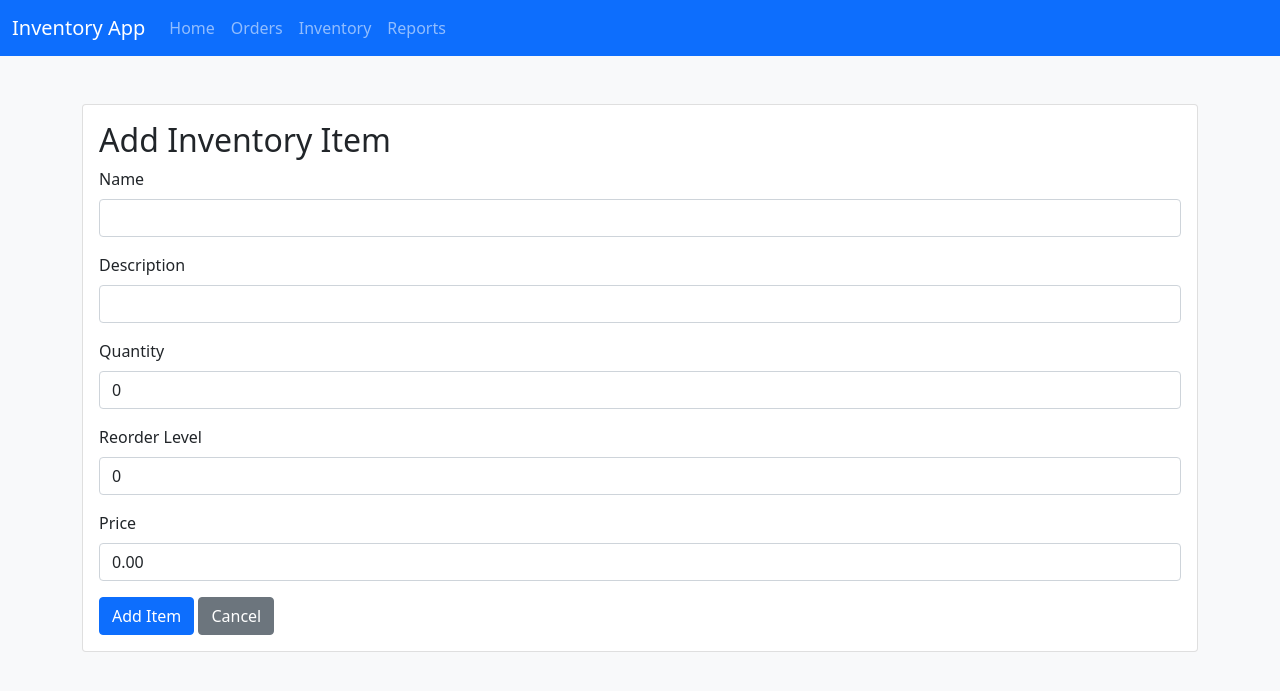
After one commit to rogermle/inventory_app, a Flask app: page /inventory/add in a window 1280 px wide. The commit adds this page. Shown: the top 691 px of the page. Run offline with Flask 3, Linux system fonts and the light colour scheme; some libraries are stand-ins or nearby versions.

Commit message:
Create Inventory functionality

```diff
--- a/app.py
+++ b/app.py
@@ -6,6 +6,7 @@ from dotenv import load_dotenv
 load_dotenv()  # take environment variables
 
 app = Flask(__name__)
+app.config['SECRET_KEY'] = 'dev-secret-key-12345'  # Change this to a strong, unique value for production
 
 # Configure PostgreSQL database (default to SQLite if not set)
 POSTGRES_URI = os.environ.get('DATABASE_URL')
@@ -28,10 +29,33 @@ def hello():
 def orders():
     return render_template('orders.html')
 
+from flask import request, redirect, url_for, flash
+
 @app.route('/inventory')
 def inventory():
     items = InventoryItem.query.all()
     return render_template('inventory.html', items=items)
+
+@app.route('/inventory/add', methods=['GET', 'POST'])
+def add_inventory_item():
+    if request.method == 'POST':
+        name = request.form['name']
+        description = request.form['description']
+        quantity = int(request.form['quantity'])
+        reorder_level = int(request.form['reorder_level'])
+        price = float(request.form['price'])
+        new_item = InventoryItem(
+            name=name,
+            description=description,
+            quantity=quantity,
+            reorder_level=reorder_level,
+            price=price
+        )
+        db.session.add(new_item)
+        db.session.commit()
+        flash(f'Inventory item "{name}" added!', 'success')
+        return redirect(url_for('inventory'))
+    return render_template('add_inventory_item.html')
 
 @app.route('/reports')
 def reports():
--- /dev/null
+++ b/templates/add_inventory_item.html
@@ -0,0 +1,33 @@
+{% extends 'base.html' %}
+{% block title %}Add Inventory Item | Inventory Management System{% endblock %}
+{% block content %}
+<div class="card mt-4">
+  <div class="card-body">
+    <h2 class="card-title">Add Inventory Item</h2>
+    <form method="POST">
+      <div class="mb-3">
+        <label for="name" class="form-label">Name</label>
+        <input type="text" class="form-control" id="name" name="name" required>
+      </div>
+      <div class="mb-3">
+        <label for="description" class="form-label">Description</label>
+        <input type="text" class="form-control" id="description" name="description">
+      </div>
+      <div class="mb-3">
+        <label for="quantity" class="form-label">Quantity</label>
+        <input type="number" class="form-control" id="quantity" name="quantity" value="0" min="0" required>
+      </div>
+      <div class="mb-3">
+        <label for="reorder_level" class="form-label">Reorder Level</label>
+        <input type="number" class="form-control" id="reorder_level" name="reorder_level" value="0" min="0" required>
+      </div>
+      <div class="mb-3">
+        <label for="price" class="form-label">Price</label>
+        <input type="number" step="0.01" class="form-control" id="price" name="price" value="0.00" min="0" required>
+      </div>
+      <button type="submit" class="btn btn-primary">Add Item</button>
+      <a href="{{ url_for('inventory') }}" class="btn btn-secondary">Cancel</a>
+    </form>
+  </div>
+</div>
+{% endblock %}
--- a/templates/base.html
+++ b/templates/base.html
@@ -46,12 +46,38 @@
         </div>
       </div>
     </nav>
-    <div class="container py-4">{% block content %}{% endblock %}</div>
+    <div class="container py-4">
+  {% with messages = get_flashed_messages(with_categories=true) %}
+    {% if messages %}
+      <div class="mt-3">
+        {% for category, message in messages %}
+          <div class="alert alert-{{ category }} alert-dismissible fade show" role="alert">
+            {{ message }}
+            <button type="button" class="btn-close" data-bs-dismiss="alert" aria-label="Close"></button>
+          </div>
+        {% endfor %}
+      </div>
+    {% endif %}
+  {% endwith %}
+  {% block content %}{% endblock %}
+</div>
     <!-- Bootstrap 5 JS Bundle -->
     <script
       src="https://cdn.jsdelivr.net/npm/bootstrap@5.0.2/dist/js/bootstrap.bundle.min.js"
       integrity="sha384-MrcW6ZMFYlzcLA8Nl+NtUVF0sA7MsXsP1UyJoMp4YLEuNSfAP+JcXn/tWtIaxVXM"
       crossorigin="anonymous"
     ></script>
+    <script>
+      // Auto-dismiss Bootstrap alerts after 3 seconds (3000 ms)
+      document.addEventListener('DOMContentLoaded', function () {
+        var alertList = document.querySelectorAll('.alert');
+        alertList.forEach(function (alert) {
+          setTimeout(function () {
+            var bsAlert = bootstrap.Alert.getOrCreateInstance(alert);
+            bsAlert.close();
+          }, 3000);
+        });
+      });
+    </script>
   </body>
 </html>
--- a/templates/inventory.html
+++ b/templates/inventory.html
@@ -3,7 +3,10 @@
 {% block content %}
   <div class="card">
     <div class="card-body">
-      <h2 class="card-title">Inventory</h2>
+      <div class="d-flex justify-content-between align-items-center mb-3">
+        <h2 class="card-title mb-0">Inventory</h2>
+        <a href="{{ url_for('add_inventory_item') }}" class="btn btn-success">+ Add Item</a>
+      </div>
       <table class="table table-striped">
         <thead>
           <tr>
```
